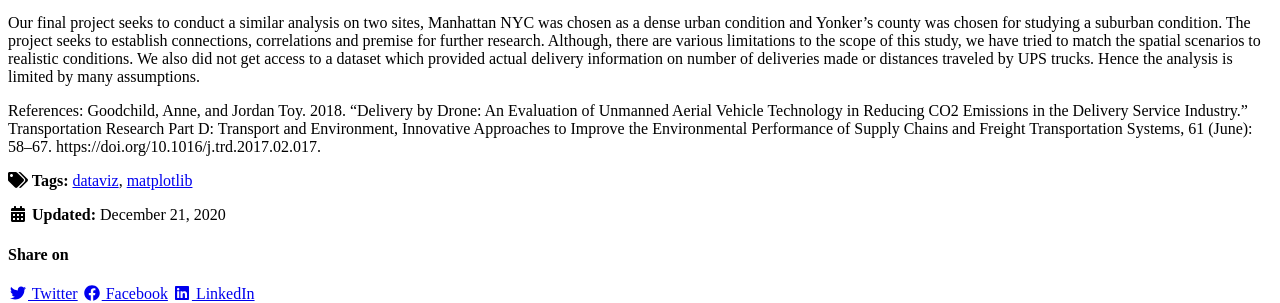
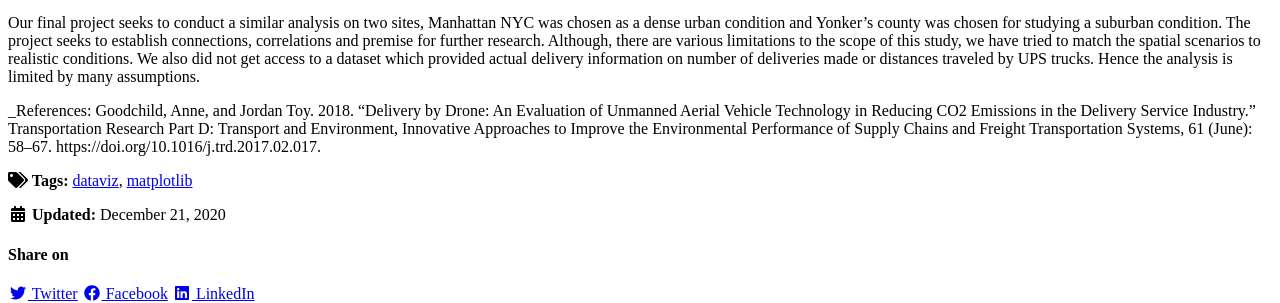
Before and after one commit to suryajps/Spatial-Analysis-for-Drone-vs-Truck-Deliveries-, a Jekyll site: the page built from _posts/2020-12-21-Background-Research.md, in a window 1280 px wide. Shown: the part 429-732 px from the top of the page. Built offline with Jekyll 4.4.1, drawn with Linux system fonts in a browser that asks for light colours; cached includes are drawn as plain includes; nearby versions of some CDN libraries.

```diff
--- a/_posts/2020-12-21-Background-Research.md
+++ b/_posts/2020-12-21-Background-Research.md
@@ -14,5 +14,5 @@ The project is drawn from a research paper published by author, Anne et al. at t
 
 Our final project seeks to conduct a similar analysis on two sites, Manhattan NYC was chosen as a dense urban condition and Yonker’s county was chosen for studying a suburban condition. The project seeks to establish connections, correlations and premise for further research. Although, there are various limitations to the scope of this study, we have tried to match the spatial scenarios to realistic conditions. We also did not get access to a dataset which provided actual delivery information on number of deliveries made or distances traveled by UPS trucks. Hence the analysis is limited by many assumptions.
 
-References:
+_References:
 Goodchild, Anne, and Jordan Toy. 2018. “Delivery by Drone: An Evaluation of Unmanned Aerial Vehicle Technology in Reducing CO2 Emissions in the Delivery Service Industry.” Transportation Research Part D: Transport and Environment, Innovative Approaches to Improve the Environmental Performance of Supply Chains and Freight Transportation Systems, 61 (June): 58–67. https://doi.org/10.1016/j.trd.2017.02.017.
```
